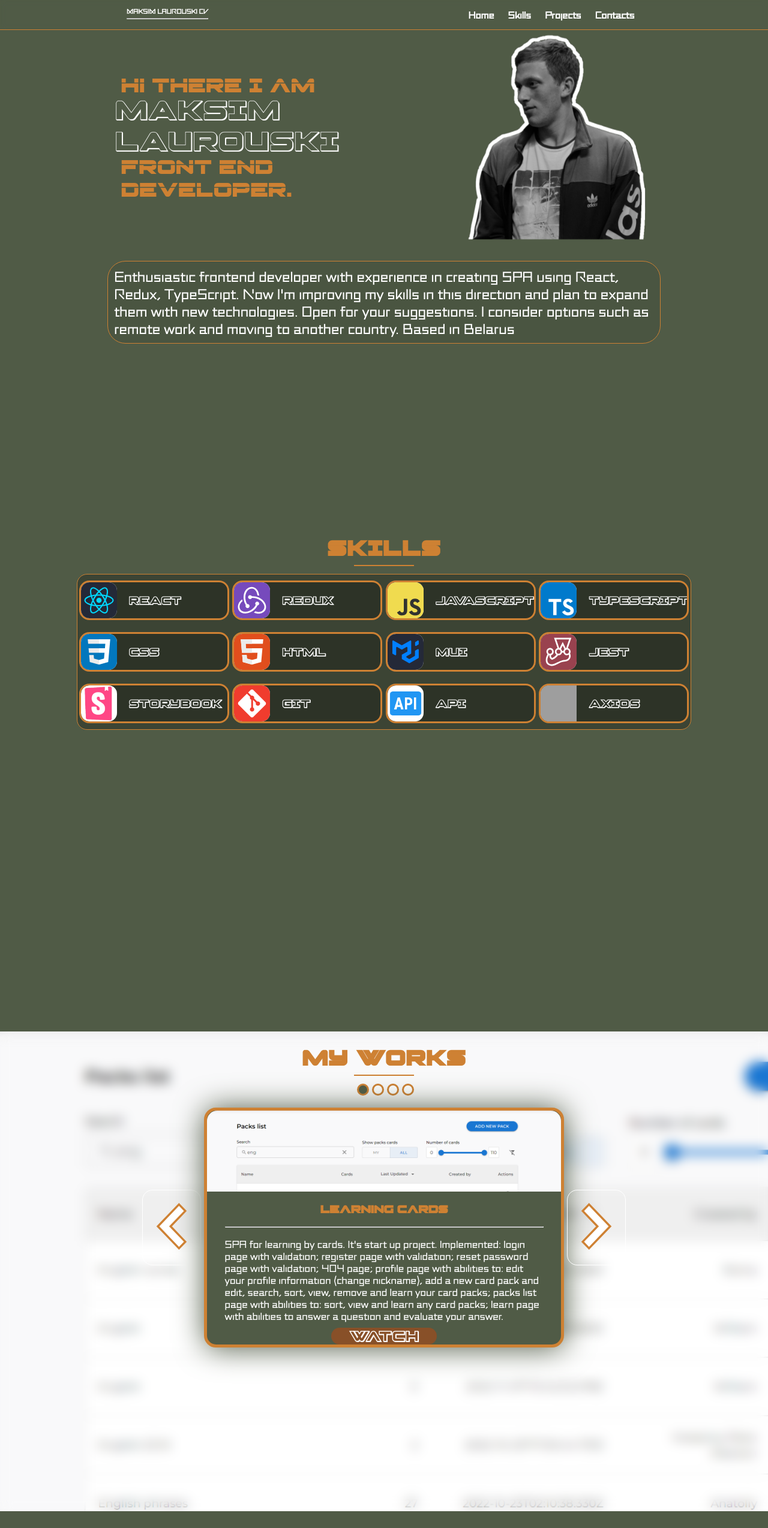
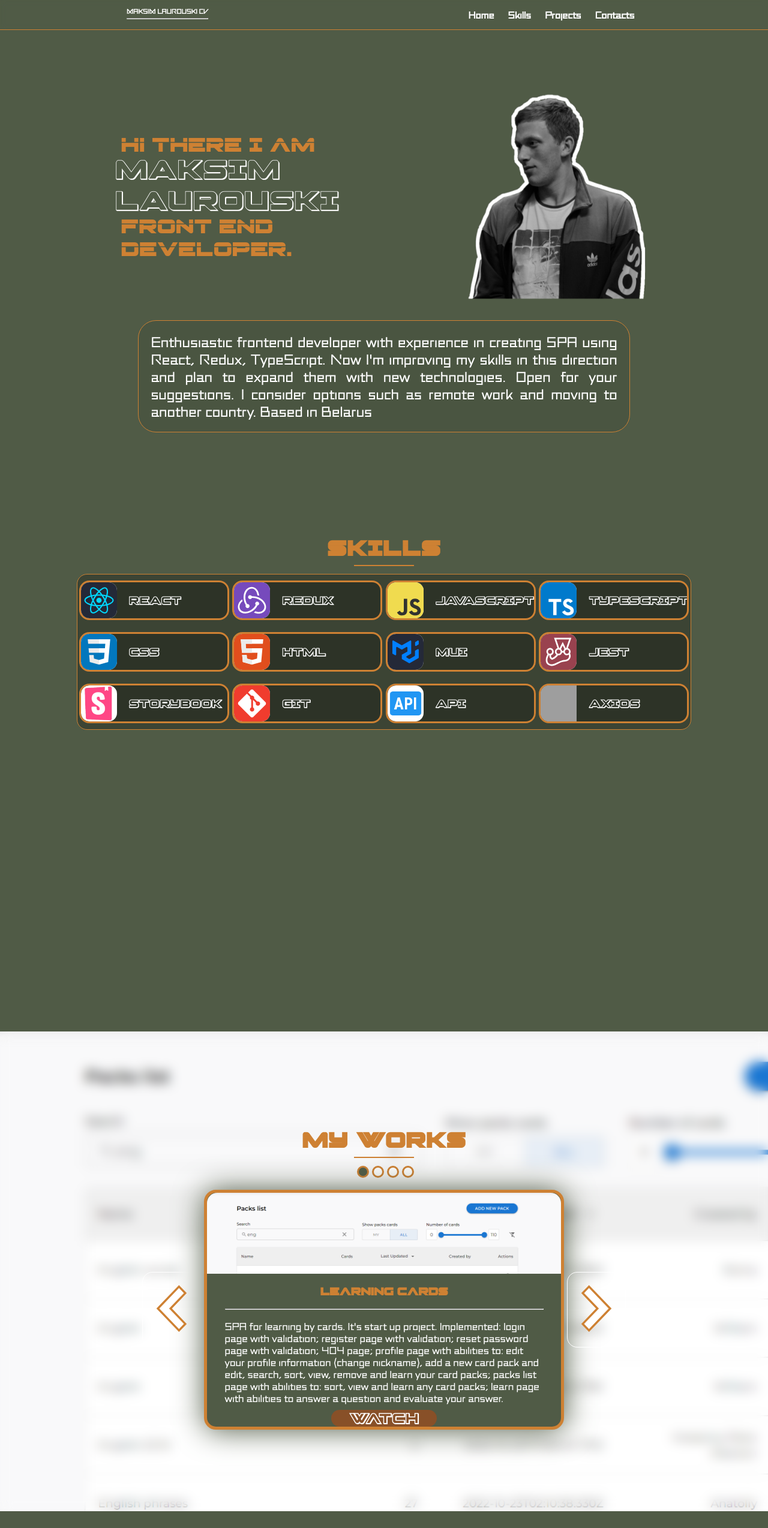
Before and after one commit to EdmondDantess/portfolioinweb, a React (Create React App) app: page / in a window 1280 px wide. Shown: the top 2548 px of the page at 60% size. Built offline with nearby package versions, Linux system fonts and the light colour scheme; grey boxes are pictures that could not be loaded.

Commit message:
Commit 17 fix some layout

```diff
--- a/src/header/Header.tsx
+++ b/src/header/Header.tsx
@@ -5,8 +5,9 @@ import Nav from '../nav/Nav';
 const Header = () => {
     return (
         <div className={style.header}>
-            <div className={style.fullName}><a href="https://cloud.mail.ru/public/NPDu/YeZcELvLg"
-                                               style={{textDecoration: 'none'}}>MAKSIM LAUROUSKI CV</a>
+            <div className={style.fullName}>
+                <a href="https://cloud.mail.ru/public/NPDu/YeZcELvLg"
+                   style={{textDecoration: 'none'}}>MAKSIM LAUROUSKI CV</a>
                 <hr/>
             </div>
 
--- a/src/main/Main.module.scss
+++ b/src/main/Main.module.scss
@@ -5,6 +5,9 @@
   min-height: 100vh;
   margin: auto;
   width: 80%;
+  display: flex;
+  flex-direction: column;
+  justify-content: center;
 
   .wordsGood {
     text-align: center;
@@ -93,8 +96,9 @@
     margin: -20px auto;
     color: white;
     font-size: 24px;
-    width: 90%;
-    padding: 10px;
+    width: 80%;
+    padding: 20px;
+    text-align: justify;
     border: 1px solid #ce8133;
     border-radius: 30px;
     background-color: rgba(43, 58, 43, 0.16);
--- a/src/skills/Skills.module.css
+++ b/src/skills/Skills.module.css
@@ -6,7 +6,7 @@
 
 .skillsContainer {
     flex-direction: column;
-    justify-content: flex-start;
+    justify-content: center;
 
 }
 
--- a/src/works/Works.module.scss
+++ b/src/works/Works.module.scss
@@ -11,7 +11,7 @@
       min-width: 100vw;
       backdrop-filter: blur(10px);
       flex-direction: column;
-      justify-content: flex-start;
+      justify-content: center;
 
       .myWorks {
         margin-top: 20px;
```
